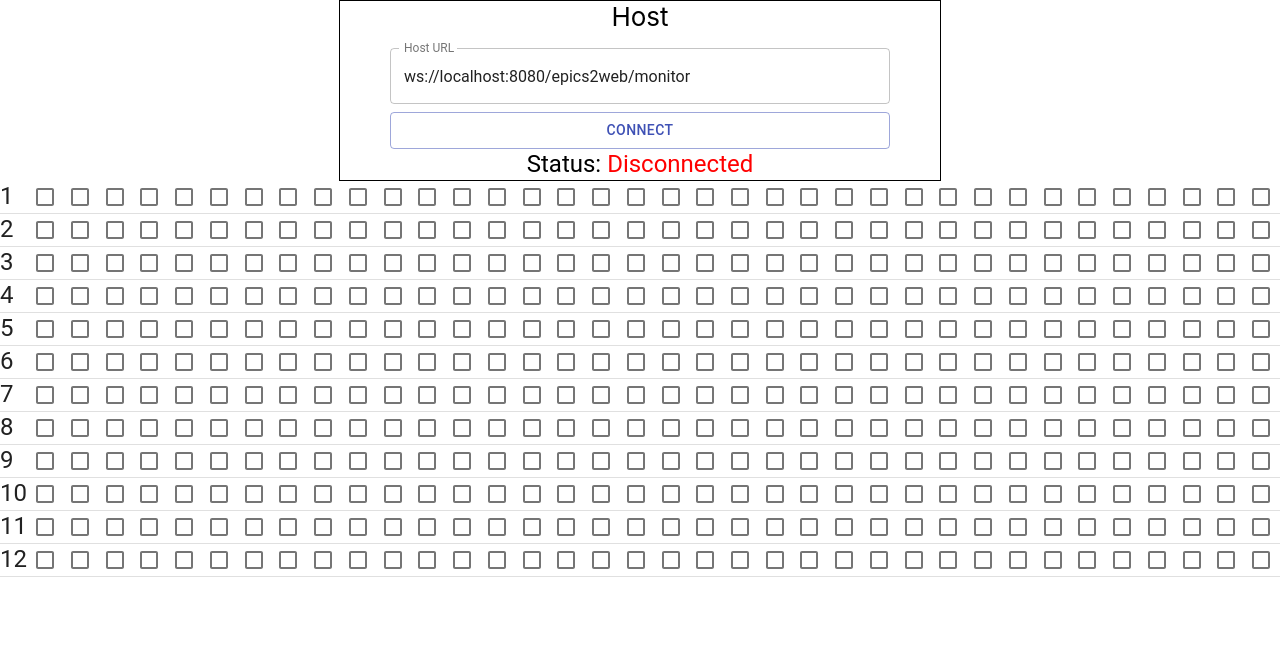
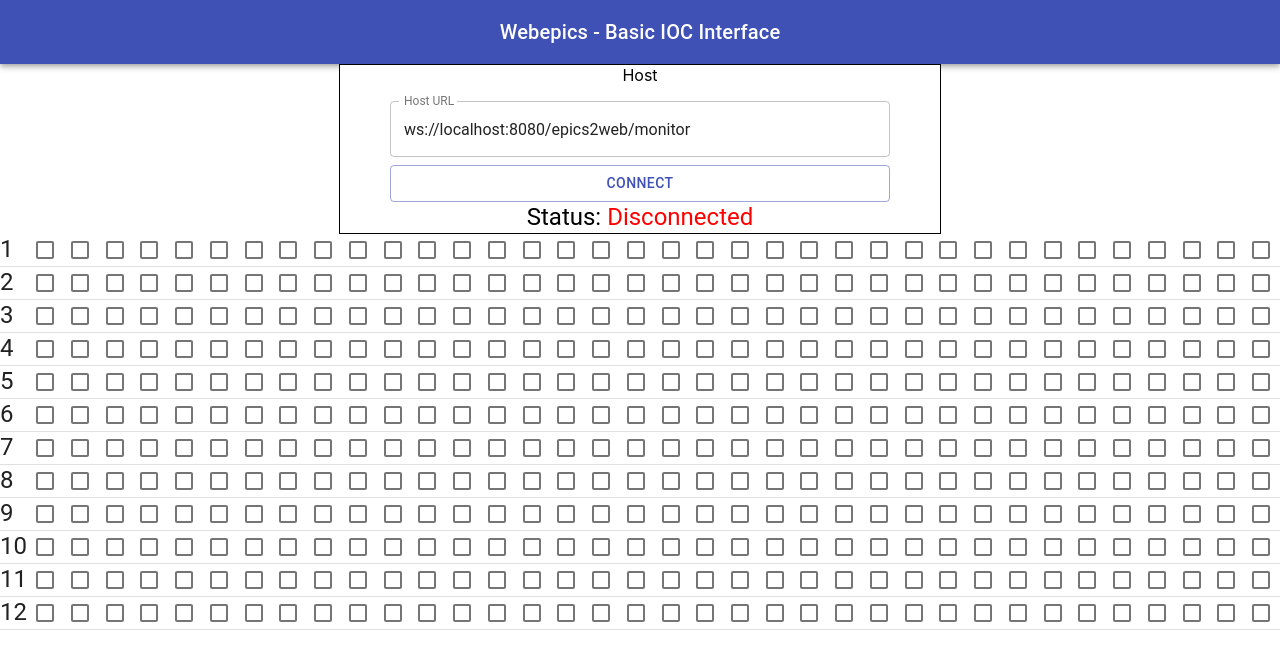
Before and after one commit to webepics/basic_ioc_interface, a React (Create React App) app in the folder react-client/: page / in a window 1280 px wide. Shown: the top 660 px of the page. Built offline with nearby package versions, Linux system fonts and the light colour scheme.

Commit message:
Add react router and example component

```diff
--- a/react-client/package.json
+++ b/react-client/package.json
@@ -7,6 +7,7 @@
     "react": "^16.7.0",
     "react-dom": "^16.7.0",
     "react-redux": "^6.0.0",
+    "react-router-dom": "^4.3.1",
     "react-scripts": "2.1.3",
     "redux": "^4.0.1"
   },
--- a/react-client/src/App.css
+++ b/react-client/src/App.css
@@ -2,9 +2,9 @@
   text-align: center;
 }
 
-.App-header {
+.App-body {
   /*background-color: #282c34;*/
-  min-height: 100vh;
+  min-height: 90vh;
   display: flex;
   flex-direction: column;
   align-items: center;
--- a/react-client/src/App.js
+++ b/react-client/src/App.js
@@ -1,9 +1,11 @@
 import React, { Component } from 'react';
 import { MuiThemeProvider, createMuiTheme } from '@material-ui/core/styles';
+import { BrowserRouter, Route } from 'react-router-dom'
 import './App.css';
 
+import Header from './components/Header.js'
 import WebSocketManager from './WebSocketManager.js'
-import PVTable from './PVComponents/PVTable'
+import routes from './routes/index.js'
 
 const theme = createMuiTheme({
   typography: {
@@ -15,12 +17,17 @@ class App extends Component {
   render() {
     return (
       <MuiThemeProvider theme={theme}>
-      <div className="App">
-        <header className="App-header">
-          <WebSocketManager />
-          <PVTable template='$(p)$(card)BFStatus:fpgaConfigured' prefix='ak' pCount={36} cardCount={12} />
-        </header>
-      </div>
+        <BrowserRouter>
+        <div className="App">
+            <Header/>
+            <WebSocketManager />
+            <div className="App-body">
+                 {routes.map((prop, key) => {
+                     return <Route path={prop.path} exact={prop.exact} key={key} component={prop.component} />;
+                 })}
+            </div>
+        </div>
+        </BrowserRouter>
       </MuiThemeProvider>
     );
   }
--- /dev/null
+++ b/react-client/src/components/ExampleTable.js
@@ -0,0 +1,15 @@
+import React, { Component } from 'react';
+
+import PVTable from '../PVComponents/PVTable'
+
+class ExampleTable extends Component {
+  render() {
+    return (
+        <React.Fragment>
+            <PVTable template='$(p)$(card)BFStatus:fpgaConfigured' prefix='ak' pCount={36} cardCount={12} />
+        </React.Fragment>
+    );
+  }
+}
+
+export default ExampleTable;
--- /dev/null
+++ b/react-client/src/components/Header.js
@@ -0,0 +1,56 @@
+import React from 'react';
+import PropTypes from 'prop-types';
+import { Link } from "react-router-dom";
+import { withStyles } from '@material-ui/core/styles';
+import AppBar from '@material-ui/core/AppBar';
+import Toolbar from '@material-ui/core/Toolbar';
+import Typography from '@material-ui/core/Typography';
+
+const styles = theme => ({
+  root: {
+    flexGrow: 1,
+  },
+  grow: {
+    flexGrow: 1,
+  },
+  menuButton: {
+    marginLeft: -12,
+    marginRight: 20,
+  },
+    linkText: {
+        flexGrow: 1,
+        color: theme.palette.getContrastText(theme.palette.primary.main),
+        "& a": {
+            color: theme.palette.getContrastText(theme.palette.primary.main),
+            textDecoration: 'none',
+            "&:visited": {
+                color: theme.palette.getContrastText(theme.palette.primary.main),
+            },
+            "&:hover, &:focus": {
+                color: theme.palette.getContrastText(theme.palette.primary.main),
+            }
+        }
+    },
+});
+
+
+function Header(props) {
+  const { classes } = props;
+  return (
+    <div className={classes.root}>
+      <AppBar position="static">
+        <Toolbar>
+          <Typography variant="h6" color="inherit" className={classes.linkText}>
+            <Link to="/">Webepics - Basic IOC Interface</Link>
+          </Typography>
+        </Toolbar>
+      </AppBar>
+    </div>
+  );
+}
+
+Header.propTypes = {
+  classes: PropTypes.object.isRequired,
+};
+
+export default withStyles(styles)(Header);
--- /dev/null
+++ b/react-client/src/routes/index.js
@@ -0,0 +1,7 @@
+import ExampleTable from '../components/ExampleTable';
+
+var routes = [
+    { path: "/", exact:true, component: ExampleTable },
+]
+
+export default routes;
```
Also changed, not shown: 1 other file (tests, documents, lock files or other folders).
